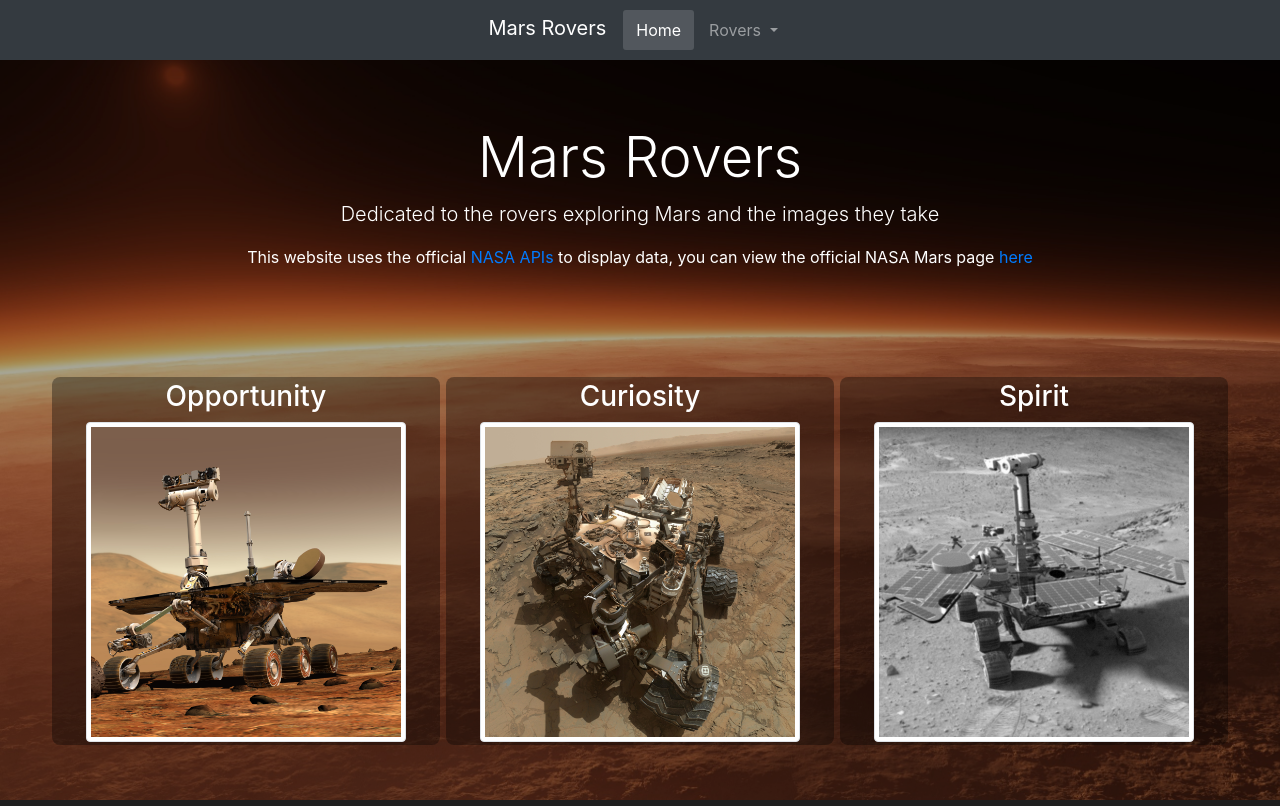
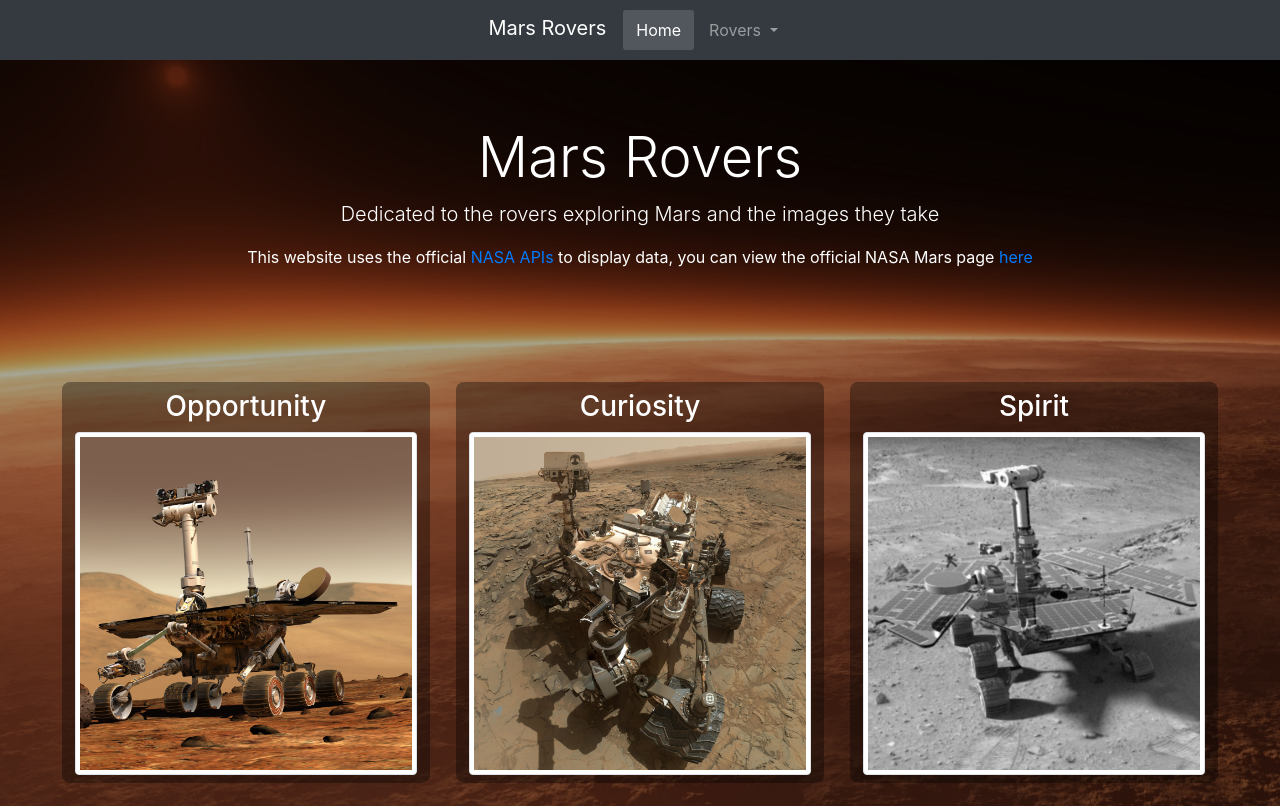
Before and after one commit to MichaelGoodwin/MarsRovers, an Angular app in the folder MarsRovers/: page / in a window 1280 px wide. Built offline with nearby package versions, Linux system fonts and the light colour scheme.

Commit message:
Minor css fixes

```diff
--- a/MarsRovers/src/app/home/home.component.scss
+++ b/MarsRovers/src/app/home/home.component.scss
@@ -36,13 +36,13 @@
 
   .row{
     padding-bottom: 15px;
-    div{
+    >div{
       margin: 0px;
-      padding: 3px;
+      padding: 1vh 1vw;
     }
 
     .img-thumbnail{
-      max-height: 40vh;
+      max-height: 50vh;
     }
   }
 
@@ -50,7 +50,7 @@
     background-color: rgba(0, 0, 0, 0.35);
     min-height: 100%;
     border-radius: 8px;
-    padding: 1px;
+    padding: 1vh 1vw;
     transition-duration: .5s;
 
     &:hover{
```
